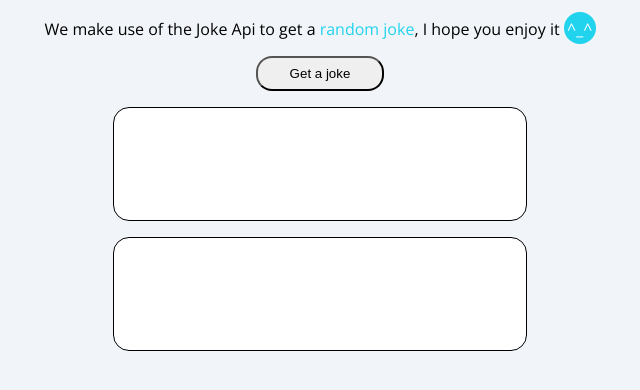
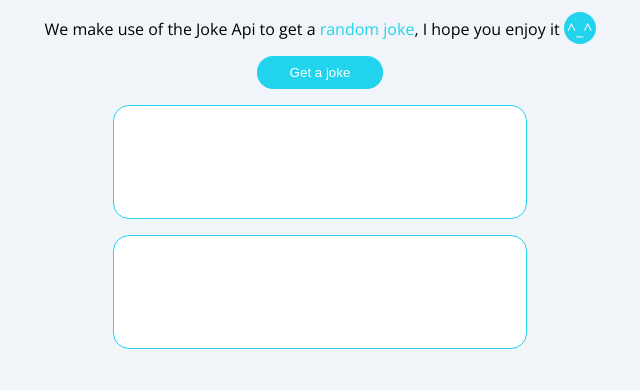
Before and after one commit to WadadParker/Joke-API, a plain HTML site: page index.html in a window 1280 px wide. Shown: the part 206-596 px from the top of the page, without its empty margins (320-960 px from the left). Drawn offline with nearby package versions, Linux system fonts and the light colour scheme.

Commit message:
style: border

```diff
--- a/style.css
+++ b/style.css
@@ -19,10 +19,13 @@ body {
     margin-top: 1rem;
     margin-bottom: 1rem;
     border-radius: 1rem;
+    border: 1px solid transparent;
+    background-color: var(--primary-color);
+    color: white;
 }
 
 #setup {
-    border: 1px solid black;
+    border: 1px solid var(--primary-color);
     height: 10vh;
     width: 30%;
     padding:1rem;
@@ -34,7 +37,7 @@ body {
     text-align: center;
 }
 #punchline {
-    border: 1px solid black;
+    border: 1px solid var(--primary-color);
     height: 10vh;
     width: 30%;
     padding:1rem;
```
